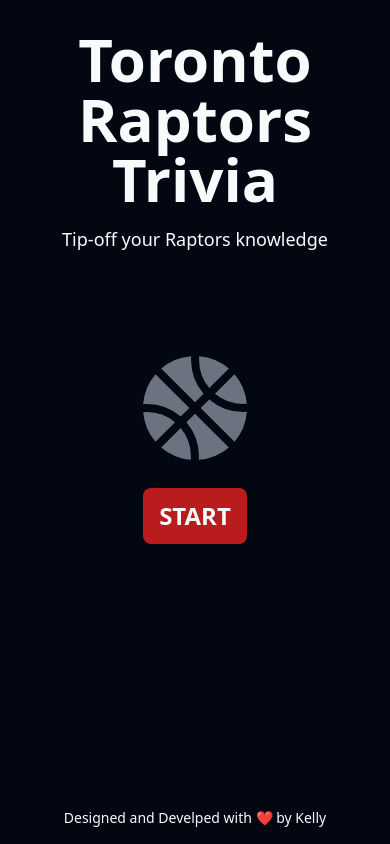
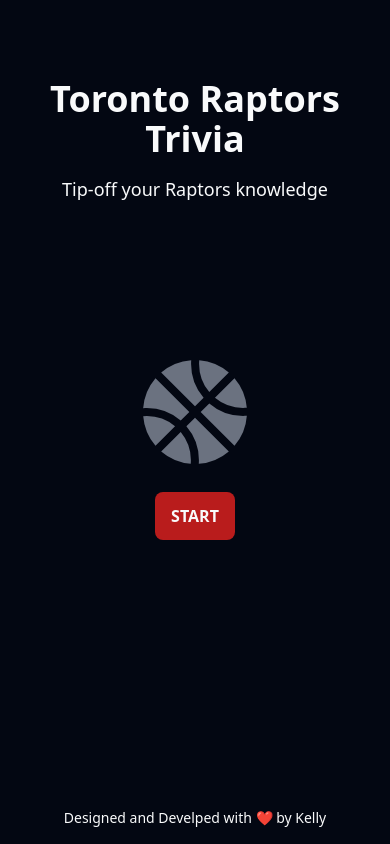
Before and after one commit to kellywslee/raptors-trivia, a React (Vite) app: page / in a window 390 px wide. Built offline with nearby package versions, Linux system fonts and the light colour scheme.

Commit message:
Change setTimeout to setInterval

```diff
--- a/src/components/Button.jsx
+++ b/src/components/Button.jsx
@@ -3,7 +3,7 @@
   return (
     <button
       onClick={onClick}
-      className="rounded-lg bg-red-700 px-4 py-3 text-2xl font-bold text-gray-50 transition-all hover:bg-red-800"
+      className="text:lg rounded-lg bg-red-700 px-4 py-3 font-bold text-gray-50 transition-all hover:bg-red-800 md:text-2xl"
     >
       {text}
     </button>
--- a/src/components/Header.jsx
+++ b/src/components/Header.jsx
@@ -1,7 +1,7 @@
 export default function Header() {
   return (
     <header className="fixed left-0 right-0 top-0 flex h-1/3 flex-col items-center justify-center gap-4 p-4">
-      <h1 className="text-6xl font-bold">Toronto Raptors Trivia</h1>
+      <h1 className="text-4xl font-bold md:text-6xl">Toronto Raptors Trivia</h1>
       <h3 className="text-lg">Tip-off your Raptors knowledge</h3>
     </header>
   );
--- a/src/components/Options.jsx
+++ /dev/null
@@ -1,14 +0,0 @@
-/* eslint-disable react/prop-types */
-import { useTrivia } from "../hooks/useTrivia";
-
-export default function Options({ question }) {
-  // const { answer, dispatch } = useTrivia();
-
-  return (
-    <ul>
-      {question.options.map((option, id) => (
-        <li key={id}>{option}</li>
-      ))}
-    </ul>
-  );
-}
--- a/src/components/Timer.jsx
+++ b/src/components/Timer.jsx
@@ -7,11 +7,11 @@
   const sec = timeRemaining % 60;
 
   useEffect(() => {
-    const timer = setTimeout(() => {
+    const timer = setInterval(() => {
       dispatch({ type: "tick" });
     }, 1000);
 
-    return () => clearTimeout(timer);
+    return () => clearInterval(timer);
   }, [dispatch]);
 
   return (
--- a/src/components/TriviaScreen.jsx
+++ b/src/components/TriviaScreen.jsx
@@ -1,7 +1,6 @@
 import Timer from "./Timer";
 import ProgressBar from "./ProgressBar";
 import Question from "./Question";
-import Button from "./Button";
 
 export default function TriviaScreen() {
   return (
@@ -9,7 +8,6 @@
       <Timer />
       <ProgressBar />
       <Question />
-      <Button />
     </section>
   );
 }
--- a/src/index.css
+++ b/src/index.css
@@ -11,5 +11,5 @@
 }
 
 main {
-  @apply flex w-full max-w-4xl grow flex-col items-center justify-center pt-24;
+  @apply flex w-11/12 max-w-4xl grow flex-col items-center justify-center pt-24;
 }
```
